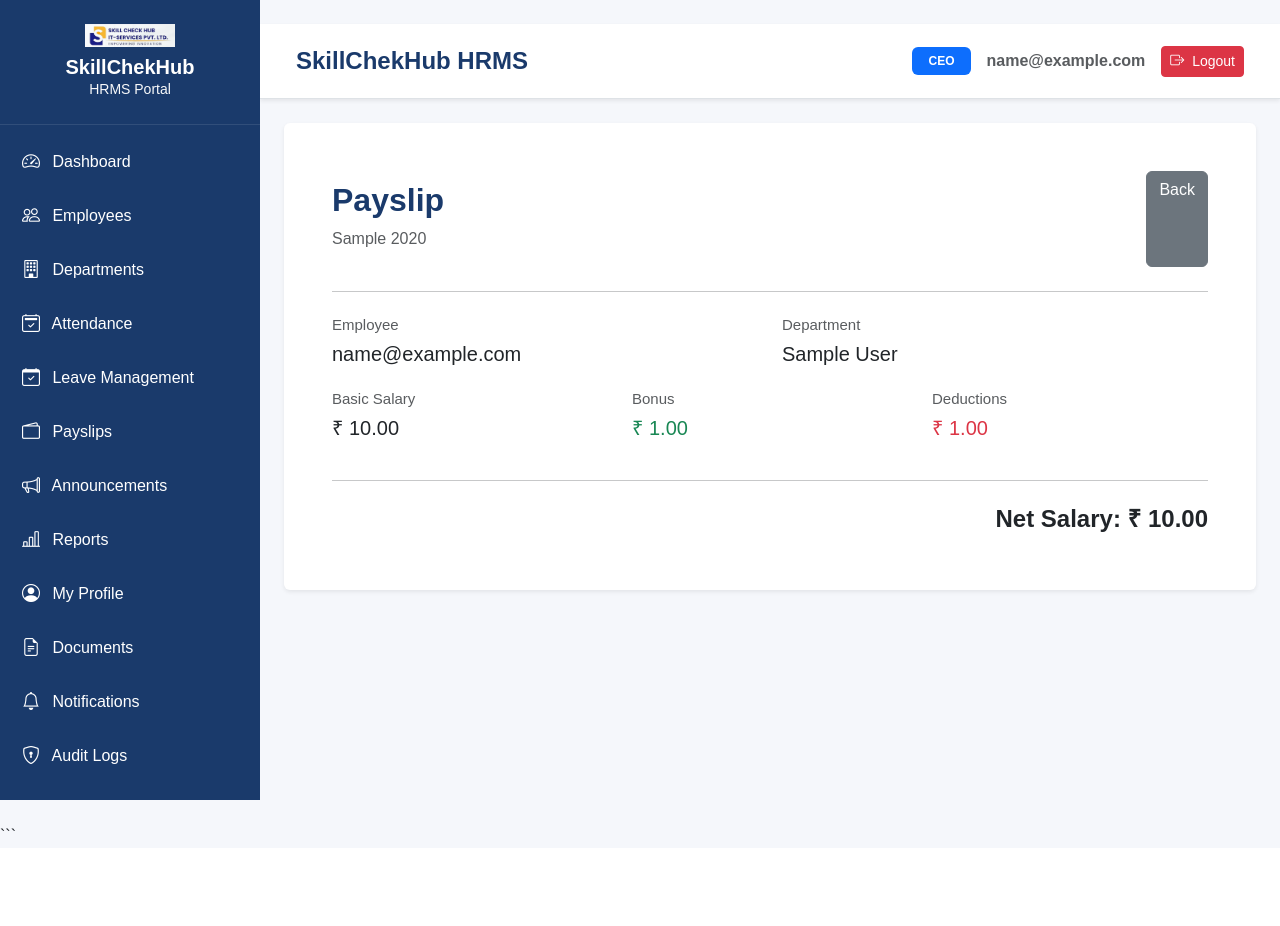
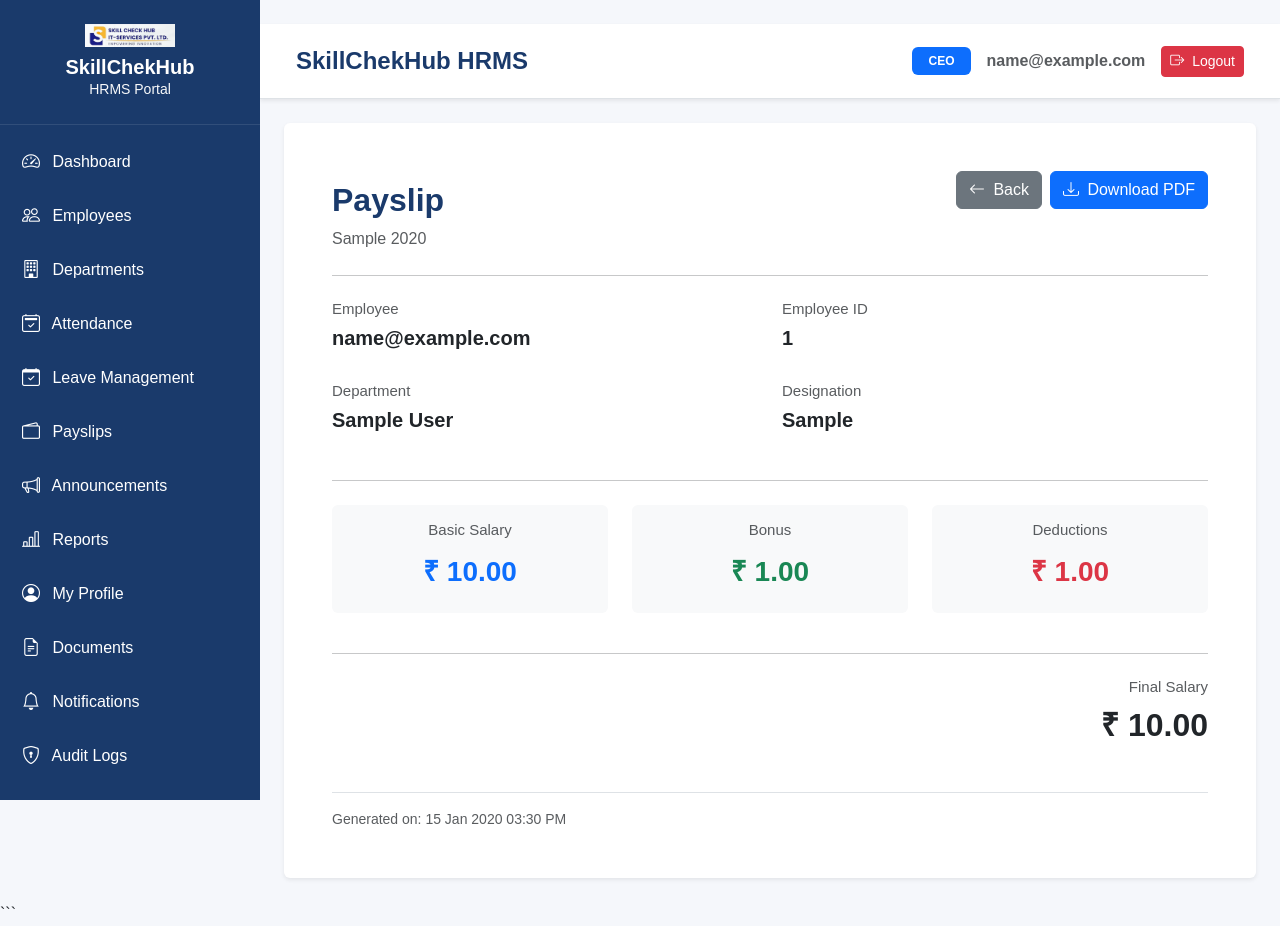
Before and after one commit to rahul4018/ABC-HRMS-Portal, a Django app: page /payslips/1/ in a window 1280 px wide. Before the commit the page ends 831 px from the top, so only its background shows below. Run offline with Django 5.2, Linux system fonts and the light colour scheme; a user stored in the database is signed in; tables that the repository leaves empty hold one stand-in row (values such as "Sample post").

Commit message:
Implemented analytics dashboard and PDF payslip generation

```diff
--- a/apps/employees/views.py
+++ b/apps/employees/views.py
@@ -29,6 +29,9 @@ from .forms import (
 )
 
 from apps.accounts.decorators import role_required
+from django.http import HttpResponse
+
+from reportlab.pdfgen import canvas
 
 
 # ==========================================
@@ -725,3 +728,124 @@ def reports_dashboard(request):
         'reports/dashboard.html',
         context
     )
+# ==========================================
+# PAYSLIP PDF DOWNLOAD
+# ==========================================
+
+@login_required
+def download_payslip_pdf(request, pk):
+
+    payslip = get_object_or_404(
+        Payslip,
+        pk=pk
+    )
+
+    if (
+        request.user.role == 'EMPLOYEE'
+        and payslip.employee.user != request.user
+    ):
+
+        messages.error(
+            request,
+            'Access denied.'
+        )
+
+        return redirect(
+            'payslip_list'
+        )
+
+    response = HttpResponse(
+        content_type='application/pdf'
+    )
+
+    response[
+        'Content-Disposition'
+    ] = f'attachment; filename="Payslip_{payslip.id}.pdf"'
+
+    pdf = canvas.Canvas(response)
+
+    pdf.setTitle('Employee Payslip')
+
+    pdf.setFont(
+        'Helvetica-Bold',
+        18
+    )
+
+    pdf.drawString(
+        200,
+        800,
+        'SkillChekHub HRMS'
+    )
+
+    pdf.setFont(
+        'Helvetica',
+        12
+    )
+
+    pdf.drawString(
+        50,
+        740,
+        f'Employee: {payslip.employee.user.email}'
+    )
+
+    pdf.drawString(
+        50,
+        710,
+        f'Department: {payslip.employee.department}'
+    )
+
+    pdf.drawString(
+        50,
+        680,
+        f'Month: {payslip.month}'
+    )
+
+    pdf.drawString(
+        50,
+        650,
+        f'Year: {payslip.year}'
+    )
+
+    pdf.drawString(
+        50,
+        600,
+        f'Basic Salary: ₹ {payslip.basic_salary}'
+    )
+
+    pdf.drawString(
+        50,
+        570,
+        f'Bonus: ₹ {payslip.bonus}'
+    )
+
+    pdf.drawString(
+        50,
+        540,
+        f'Deductions: ₹ {payslip.deductions}'
+    )
+
+    pdf.setFont(
+        'Helvetica-Bold',
+        14
+    )
+
+    pdf.drawString(
+        50,
+        480,
+        f'Net Salary: ₹ {payslip.net_salary}'
+    )
+
+    pdf.setFont(
+        'Helvetica',
+        10
+    )
+
+    pdf.drawString(
+        50,
+        430,
+        'This is a system-generated payslip.'
+    )
+
+    pdf.save()
+
+    return response
--- a/templates/payslips/detail.html
+++ b/templates/payslips/detail.html
@@ -6,7 +6,9 @@
 
     <div class="card-body p-5">
 
-        <div class="d-flex justify-content-between mb-4">
+        <!-- Header -->
+
+        <div class="d-flex justify-content-between align-items-start mb-4">
 
             <div>
 
@@ -14,81 +16,88 @@
                     Payslip
                 </h2>
 
-                <p class="text-muted">
+                <p class="text-muted mb-0">
                     {{ payslip.month }} {{ payslip.year }}
                 </p>
 
             </div>
 
-            <a href="{% url 'payslip_list' %}"
-               class="btn btn-secondary">
+            <!-- Action Buttons -->
 
-                Back
+            <div class="d-flex gap-2">
 
-            </a>
+                <a href="{% url 'payslip_list' %}"
+                   class="btn btn-secondary">
+
+                    <i class="bi bi-arrow-left me-1"></i>
+
+                    Back
+
+                </a>
+
+                <a href="{% url 'download_payslip_pdf' payslip.id %}"
+                   class="btn btn-primary">
+
+                    <i class="bi bi-download me-1"></i>
+
+                    Download PDF
+
+                </a>
+
+            </div>
 
         </div>
 
         <hr>
 
+        <!-- Employee Details -->
+
         <div class="row mt-4">
 
-            <div class="col-md-6 mb-3">
+            <div class="col-md-6 mb-4">
 
                 <h6 class="text-muted">
                     Employee
                 </h6>
 
-                <h5>
+                <h5 class="fw-semibold">
                     {{ payslip.employee.user.email }}
                 </h5>
 
             </div>
 
-            <div class="col-md-6 mb-3">
+            <div class="col-md-6 mb-4">
+
+                <h6 class="text-muted">
+                    Employee ID
+                </h6>
+
+                <h5 class="fw-semibold">
+                    {{ payslip.employee.employee_id }}
+                </h5>
+
+            </div>
+
+            <div class="col-md-6 mb-4">
 
                 <h6 class="text-muted">
                     Department
                 </h6>
 
-                <h5>
+                <h5 class="fw-semibold">
                     {{ payslip.employee.department }}
                 </h5>
 
             </div>
 
-            <div class="col-md-4 mb-3">
+            <div class="col-md-6 mb-4">
 
                 <h6 class="text-muted">
-                    Basic Salary
+                    Designation
                 </h6>
 
-                <h5>
-                    ₹ {{ payslip.basic_salary }}
-                </h5>
-
-            </div>
-
-            <div class="col-md-4 mb-3">
-
-                <h6 class="text-muted">
-                    Bonus
-                </h6>
-
-                <h5 class="text-success">
-                    ₹ {{ payslip.bonus }}
-                </h5>
-
-            </div>
-
-            <div class="col-md-4 mb-3">
-
-                <h6 class="text-muted">
-                    Deductions
-                </h6>
-
-                <h5 class="text-danger">
-                    ₹ {{ payslip.deductions }}
+                <h5 class="fw-semibold">
+                    {{ payslip.employee.designation }}
                 </h5>
 
             </div>
@@ -97,14 +106,100 @@
 
         <hr>
 
+        <!-- Salary Breakdown -->
+
+        <div class="row mt-4">
+
+            <div class="col-md-4 mb-4">
+
+                <div class="card border-0 bg-light h-100">
+
+                    <div class="card-body text-center">
+
+                        <h6 class="text-muted mb-3">
+                            Basic Salary
+                        </h6>
+
+                        <h3 class="fw-bold text-primary">
+                            ₹ {{ payslip.basic_salary }}
+                        </h3>
+
+                    </div>
+
+                </div>
+
+            </div>
+
+            <div class="col-md-4 mb-4">
+
+                <div class="card border-0 bg-light h-100">
+
+                    <div class="card-body text-center">
+
+                        <h6 class="text-muted mb-3">
+                            Bonus
+                        </h6>
+
+                        <h3 class="fw-bold text-success">
+                            ₹ {{ payslip.bonus }}
+                        </h3>
+
+                    </div>
+
+                </div>
+
+            </div>
+
+            <div class="col-md-4 mb-4">
+
+                <div class="card border-0 bg-light h-100">
+
+                    <div class="card-body text-center">
+
+                        <h6 class="text-muted mb-3">
+                            Deductions
+                        </h6>
+
+                        <h3 class="fw-bold text-danger">
+                            ₹ {{ payslip.deductions }}
+                        </h3>
+
+                    </div>
+
+                </div>
+
+            </div>
+
+        </div>
+
+        <hr>
+
+        <!-- Net Salary -->
+
         <div class="text-end mt-4">
 
-            <h4 class="fw-bold">
+            <h6 class="text-muted mb-2">
+                Final Salary
+            </h6>
 
-                Net Salary:
+            <h2 class="fw-bold text-dark">
+
                 ₹ {{ payslip.net_salary }}
 
-            </h4>
+            </h2>
+
+        </div>
+
+        <!-- Footer -->
+
+        <div class="mt-5 pt-3 border-top">
+
+            <small class="text-muted">
+
+                Generated on:
+                {{ payslip.generated_at|date:"d M Y h:i A" }}
+
+            </small>
 
         </div>
 
```
Also changed, not shown: apps/employees/payslip_urls.py (+7 -0 lines).
